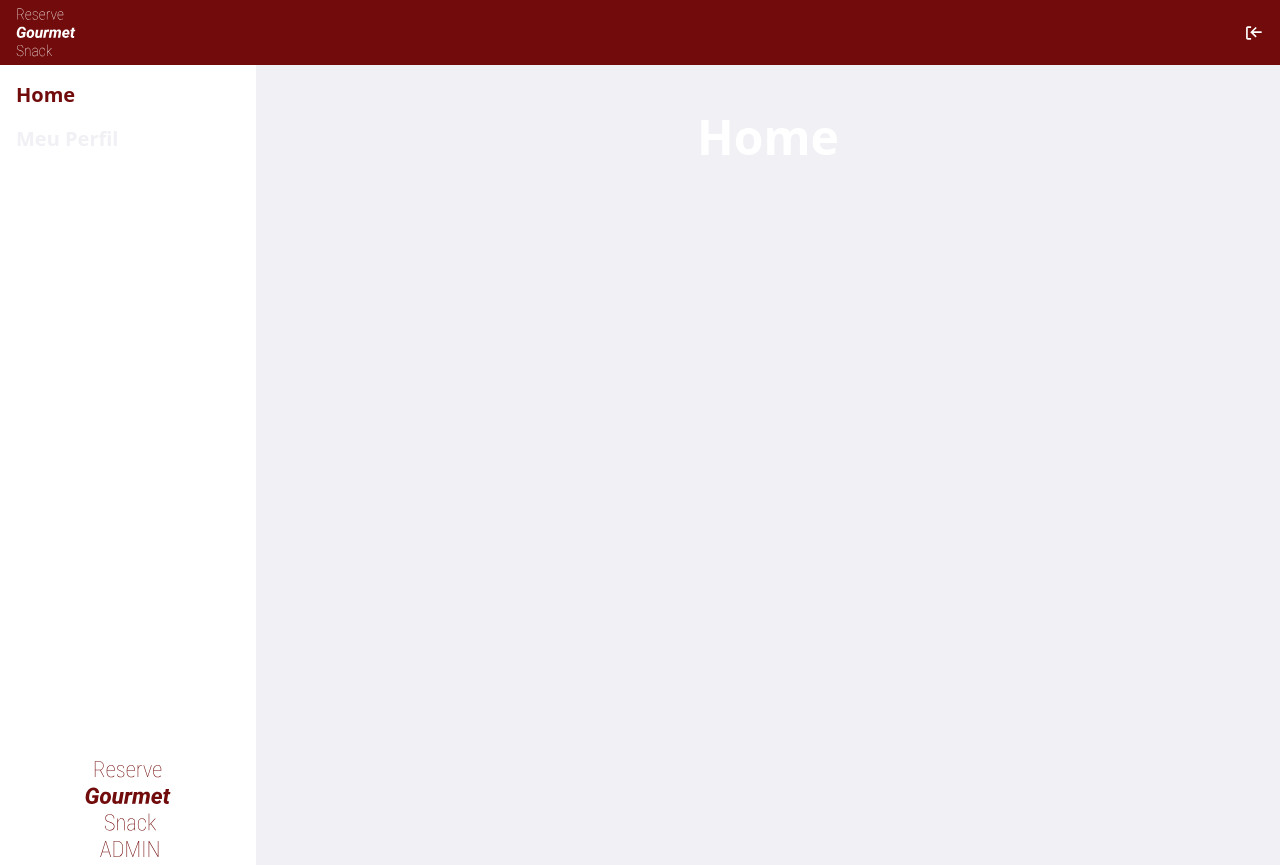
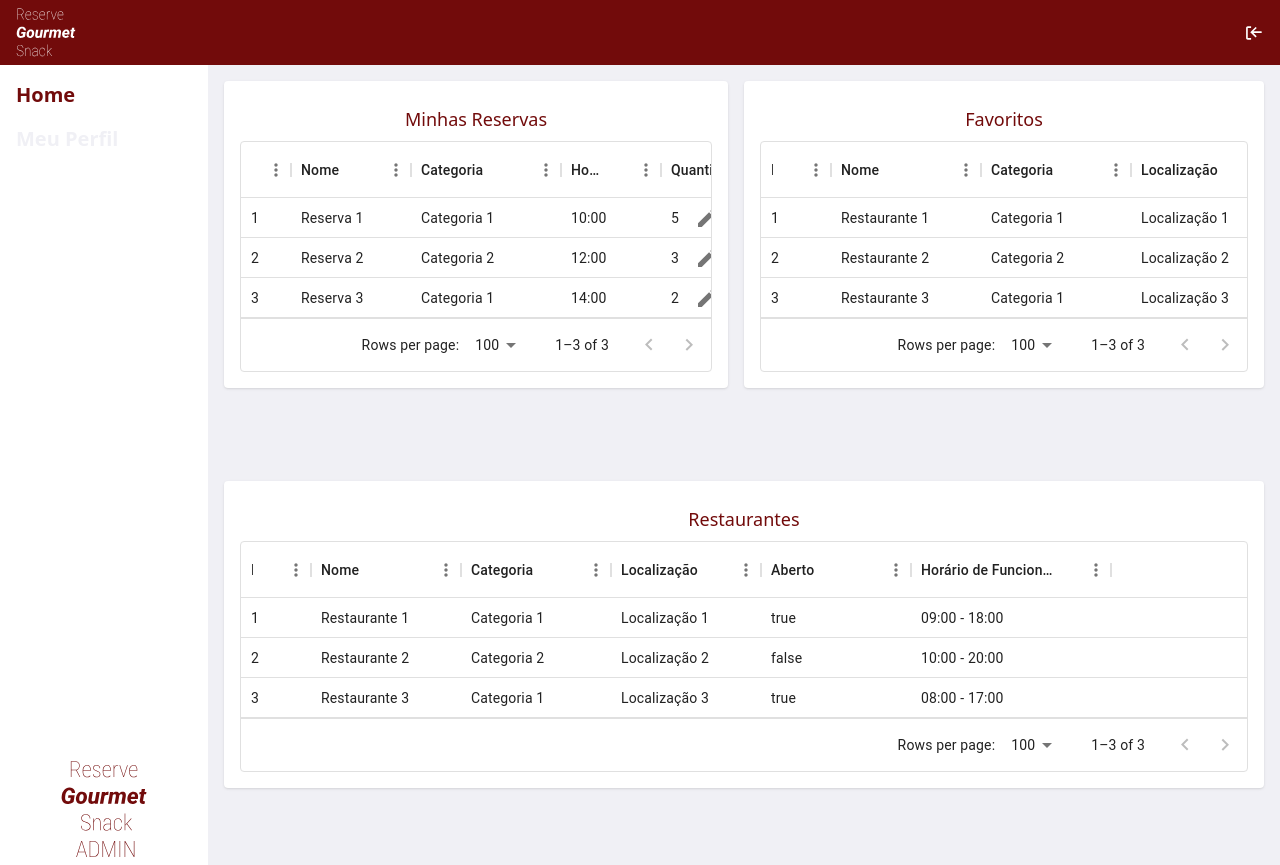
Before and after one commit to DanielSTS/ReserveGourmetSnack, a Next.js app: page /authenticated/home in a window 1280 px wide. Built offline with nearby package versions, Linux system fonts and the light colour scheme.

Commit message:
feat: create home grids

```diff
--- a/package.json
+++ b/package.json
@@ -10,6 +10,7 @@
     "prettier": "prettier --write \"src/**/*.{js,jsx,ts,tsx}\""
   },
   "dependencies": {
+    "@mui/icons-material": "^5.14.12",
     "@mui/x-data-grid": "^6.12.0",
     "autoprefixer": "10.4.15",
     "eslint": "8.47.0",
@@ -25,7 +26,7 @@
   "devDependencies": {
     "@emotion/react": "^11.11.1",
     "@emotion/styled": "^11.11.0",
-    "@mui/material": "^5.14.6",
+    "@mui/material": "^5.14.12",
     "@types/node": "20.5.5",
     "@types/react": "18.2.21",
     "@types/react-dom": "18.2.7",
--- a/src/app/authenticated/layout.tsx
+++ b/src/app/authenticated/layout.tsx
@@ -8,9 +8,7 @@ export default function Layout({ children }: { children: ReactNode }) {
     <>
       <Header />
       <div className="flex flex-1">
-        <aside className="w-64">
           <Aside />
-        </aside>
         <main className="flex-1">{children}</main>
       </div>
     </>
--- a/src/components/Aside/index.tsx
+++ b/src/components/Aside/index.tsx
@@ -4,7 +4,7 @@ import Footer from '../Footer';
 
 export default function Aside() {
   return (
-    <aside className="flex flex-col justify-between h-screen bg-main w-64">
+    <aside className="flex flex-col justify-between h-screen bg-main w-52">
       <nav>
         <ul className="hidden md:flex flex-col items-left justify-center gap-4 mt-4">
           <li>
--- /dev/null
+++ b/src/components/Favorites/index.tsx
@@ -0,0 +1,28 @@
+'use client'
+import { DataGrid, GridColDef } from '@mui/x-data-grid';
+
+
+export default function Favorites() {
+  const columns: GridColDef[] = [
+    { field: 'id', headerName: 'ID', width: 70 },
+    { field: 'nome', headerName: 'Nome', width: 150 },
+    { field: 'categoria', headerName: 'Categoria', width: 150 },
+    { field: 'localizacao', headerName: 'Localização', width: 150 },
+  ];
+
+  const rows = [
+    { id: 1, nome: 'Restaurante 1', categoria: 'Categoria 1', localizacao: 'Localização 1' },
+    { id: 2, nome: 'Restaurante 2', categoria: 'Categoria 2', localizacao: 'Localização 2' },
+    { id: 3, nome: 'Restaurante 3', categoria: 'Categoria 1', localizacao: 'Localização 3'},
+  ];
+  return (
+    <div className='p-4 bg-white rounded shadow my-4 mr-4'>
+       <h1 className='text-redMain text-center p-2 text-lg'>Favoritos</h1>
+      <DataGrid
+        columns={columns}
+        rows={rows}
+        rowHeight={40}
+      />
+    </div>
+  );
+};
--- a/src/components/Home/index.tsx
+++ b/src/components/Home/index.tsx
@@ -1,13 +1,19 @@
+import Favorites from "../Favorites";
+import MyReserves from "../MyReserves";
+import Restaurants from "../Restaurants";
+
 export default function Home() {
   return (
-    <>
-      <section
-        className={
-          'flex flex-col gap-4 px-12 pt-12 items-center justify-around text-center'
-        }
-      >
-        <h1 className={'text-5xl font-bold'}>Home</h1>
-      </section>
-    </>
+    <div className="grid grid-cols-2 h-screen">
+      <div className="col-span-2 md:col-span-1">
+        <MyReserves />
+      </div>
+      <div className="col-span-2 md:col-span-1">
+        <Favorites />
+      </div>
+      <div className="col-span-2 md:col-span-2">
+        <Restaurants />
+      </div>
+    </div>
   );
 }
--- /dev/null
+++ b/src/components/MyReserves/index.tsx
@@ -0,0 +1,58 @@
+'use client'
+
+import { IconButton } from '@mui/material';
+import EditIcon from '@mui/icons-material/Edit';
+import DeleteIcon from '@mui/icons-material/Delete';
+import { DataGrid, GridColDef } from '@mui/x-data-grid';
+
+
+export default function MyReserves() {
+  const columns: GridColDef[] = [
+    { field: 'id', headerName: 'ID', width: 50 },
+    { field: 'nome', headerName: 'Nome', width: 120 },
+    { field: 'categoria', headerName: 'Categoria', width: 150 },
+    { field: 'horario', headerName: 'Horário', width: 100 },
+    { field: 'quantidade', headerName: 'Quantidade', width: 150,       renderCell: (params) => (
+      <div className='flex gap-2 items-center'>
+      <>{params.row.quantidade}</>
+        <IconButton
+          aria-label="Editar"
+          onClick={() => handleEdit(params.row.id)}
+        >
+          <EditIcon />
+        </IconButton>
+        <IconButton
+          aria-label="Excluir"
+          onClick={() => handleDelete(params.row.id)}
+        >
+          <DeleteIcon />
+        </IconButton>
+      </div>
+    ),
+  },
+  ];
+
+  const rows = [
+    { id: 1, nome: 'Reserva 1', categoria: 'Categoria 1', horario: '10:00', quantidade: 5 },
+    { id: 2, nome: 'Reserva 2', categoria: 'Categoria 2', horario: '12:00', quantidade: 3 },
+    { id: 3, nome: 'Reserva 3', categoria: 'Categoria 1', horario: '14:00', quantidade: 2 },
+  ];
+
+  return (
+    <div className='p-4 bg-white rounded shadow m-4'>
+       <h1 className='text-redMain text-center p-2 text-lg'>Minhas Reservas</h1>
+      <DataGrid
+        columns={columns}
+        rows={rows}
+        rowHeight={40}
+      />
+    </div>
+  );
+};
+function handleEdit(id: any): void {
+  throw new Error('Function not implemented.');
+}
+
+function handleDelete(id: any): void {
+  throw new Error('Function not implemented.');
+}
--- /dev/null
+++ b/src/components/Restaurants/index.tsx
@@ -0,0 +1,30 @@
+'use client'
+import { DataGrid, GridColDef } from '@mui/x-data-grid';
+
+
+export default function Restaurants() {
+  const columns: GridColDef[] = [
+    { field: 'id', headerName: 'ID', width: 70 },
+    { field: 'nome', headerName: 'Nome', width: 150 },
+    { field: 'categoria', headerName: 'Categoria', width: 150 },
+    { field: 'localizacao', headerName: 'Localização', width: 150 },
+    { field: 'aberto', headerName: 'Aberto', width: 150 },
+    { field: 'horarioFuncionamento', headerName: 'Horário de Funcionamento', width: 200 },
+  ];
+
+  const rows = [
+    { id: 1, nome: 'Restaurante 1', categoria: 'Categoria 1', localizacao: 'Localização 1', aberto: true, horarioFuncionamento: '09:00 - 18:00' },
+    { id: 2, nome: 'Restaurante 2', categoria: 'Categoria 2', localizacao: 'Localização 2', aberto: false, horarioFuncionamento: '10:00 - 20:00' },
+    { id: 3, nome: 'Restaurante 3', categoria: 'Categoria 1', localizacao: 'Localização 3', aberto: true, horarioFuncionamento: '08:00 - 17:00' },
+  ];
+  return (
+    <div className='p-4 bg-white rounded shadow mx-4'>
+       <h1 className='text-redMain text-center p-2 text-lg'>Restaurantes</h1>
+      <DataGrid
+        columns={columns}
+        rows={rows}
+        rowHeight={40}
+      />
+    </div>
+  );
+};
```
Also changed, not shown: 1 other file (tests, documents, lock files or other folders).
